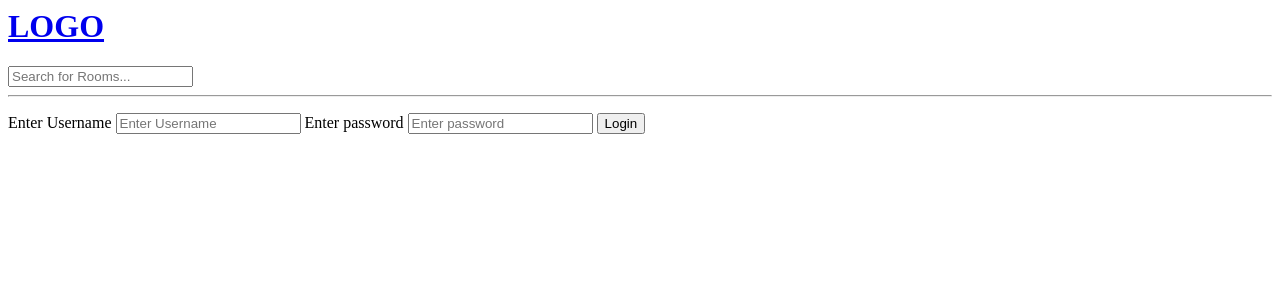
After one commit to datnguyen210/Django-started, a Django app: page /login/ in a window 1280 px wide. The commit adds this page. Shown: the top 300 px of the page. Run offline with Django 4.2, Linux system fonts and the light colour scheme.

Commit message:
Pages restricted

```diff
--- a/base/templates/base/home.html
+++ b/base/templates/base/home.html
@@ -28,9 +28,11 @@
           {{room.id}} -- <a href="{% url 'room' room.id %}"> {{room.name}} </a>
         </h2>
         <span>{{room.topic.name}}</span>
+        {% if request.user == room.host %}
         <a href="{% url 'delete-room' room.id %}">Delete</a>
         <a href="{% url 'update-room' room.id %}">Update</a>
         <hr />
+        {% endif %}
       </div>
 
       {% endfor %}
--- /dev/null
+++ b/base/templates/base/login.html
@@ -0,0 +1,28 @@
+<style>
+
+</style>
+{% extends "main.html" %}
+
+{% block content %}
+
+<div>
+    <form method="POST" action="">
+        {% csrf_token %}
+        <label for="username">Enter Username</label>
+        <input type="text" name="username" placeholder="Enter Username" />
+        <label for="password">Enter password</label>
+        <input type="password" name="password" placeholder="Enter password" />
+        <input type="submit" value="Login" />
+    </form>
+    <div>
+        {% if messages %}
+        <ul class="messages">
+        {% for message in messages %}
+        <li{% if message.tags %} class="{{ message.tags }}"{% endif %}>{{ message }}</li>
+        {% endfor %}
+        </ul>
+        {% endif %}
+    </div>
+</div>
+
+{% endblock content %}
--- a/base/urls.py
+++ b/base/urls.py
@@ -6,5 +6,8 @@ urlpatterns = [
     path('room/<str:id>/', views.room, name="room"),
     path('create-room/', views.createRoom, name = "create-room"),
     path('delete-room/<str:id>/', views.deleteRoom, name="delete-room"),
-    path('update-room/<str:id>/', views.updateRoom, name="update-room")
+    path('update-room/<str:id>/', views.updateRoom, name="update-room"),
+    path('login/', views.userLogin, name="login"),
+    path('logout/', views.userLogout, name="logout")
+
 ]
--- a/base/views.py
+++ b/base/views.py
@@ -1,48 +1,101 @@
+from django.http import HttpResponse
 from django.shortcuts import render, redirect
 from django.db.models import Q
+from django.contrib.auth import login, logout, authenticate
+from django.contrib.auth.models import User
+from django.contrib import messages
+
 
 # Create your views here.
 from .models import Room, Topic
 from .roomForm import RoomForm
 
+
+def userLogin(req):
+    if req.method == "POST":
+        username = req.POST.get('username')
+        password = req.POST.get('password')
+        try:
+            user = User.objects.get(username = username)
+        except:
+            messages.error(req, 'User not found!')
+        user = authenticate(req, username = username, password = password)
+        if user is not None:
+            login(req, user)
+            return redirect('home')
+        else:
+            messages.error(req, "Incorrect password, please try again!")
+    context ={}
+    return render(req, 'base/login.html', context)
+
+def userLogout(req):
+    logout(req)
+    return redirect('login')
+
 def home(req):
-    q = req.GET.get('q') if req.GET.get('q') != None else ''
-    topics = Topic.objects.all()
-    rooms = Room.objects.filter(Q(topic__name__icontains=q) | Q(host__username__icontains=q)| Q(description__icontains=q))
-    context = {"rooms": rooms, 'topics': topics}
-    return render(req, 'base/home.html', context)
+    if req.user.is_authenticated:
+        q = req.GET.get('q') if req.GET.get('q') != None else ''
+        topics = Topic.objects.all()
+        rooms = Room.objects.filter(Q(topic__name__icontains=q) | Q(host__username__icontains=q)| Q(description__icontains=q))
+        context = {"rooms": rooms, 'topics': topics}
+        return render(req, 'base/home.html', context)
+    else:
+        return redirect('login')
 
 
 def room(req, id):
-    room = Room.objects.get(id = id)
-    context = {'room': room}
-    return render(req, 'base/room.html', context)
+    if req.user.is_authenticated:
+        room = Room.objects.get(id = id)
+        context = {'room': room}
+        return render(req, 'base/room.html', context)
+    else:
+        return redirect('login')
+
 
 def createRoom(req):
-    form = RoomForm()
-    if(req.method == "POST"):
-        form = RoomForm(req.POST)
-        if(form.is_valid):
-            form.save()
-            return redirect('home')
-    context = {"form": form}
-    return render(req, 'base/create-room.html', context)
+    if req.user.is_authenticated:
+        form = RoomForm()
+        if(req.method == "POST"):
+            form = RoomForm(req.POST)
+            if(form.is_valid):
+                form.save()
+                return redirect('home')
+        context = {"form": form}
+        return render(req, 'base/create-room.html', context)
+    else:
+        return redirect('login')
+
 
 def deleteRoom(req, id):
-    room = Room.objects.get(id = id)
-    if(req.method == "POST"):
-        room.delete()
-        return redirect('home')
-    context = {"obj": room}
-    return render(req, "base/delete-room.html", context)
+    user = req.user
+    if user.is_authenticated:
+        room = Room.objects.get(id = id)
+        if room.host == user:
+            if req.method == "POST":
+                room.delete()
+                return redirect('home')
+            context = {"obj": room}
+            return render(req, "base/delete-room.html", context)
+        else:
+            return HttpResponse('Not Your Room')
+    else:
+        return redirect('login')
+
 
 def updateRoom(req,id):
-    room = Room.objects.get(id = id)
-    form = RoomForm(instance=room)
-    if(req.method == "POST"):
-        form = RoomForm(req.POST , instance=room)
-        if(form.is_valid):
-            form.save()
-            return redirect('home')
-    context = {"form": form}
-    return render(req, "base/update-room.html", context)
+    user = req.user
+    if user.is_authenticated:
+        room = Room.objects.get(id = id)
+        if room.host == user:
+            form = RoomForm(instance=room)
+            if(req.method == "POST"):
+                form = RoomForm(req.POST , instance=room)
+                if(form.is_valid):
+                    form.save()
+                    return redirect('home')
+            context = {"form": form}
+            return render(req, "base/update-room.html", context)
+        else:
+            return HttpResponse('Not Your Room')
+
+    else: return redirect('login')
--- a/templates/navbar.html
+++ b/templates/navbar.html
@@ -6,4 +6,9 @@
       <input type="text" name="q" placeholder="Search for Rooms..."  />
       <hr />
   </form>
+  {% if request.user.is_authenticated %}
+  <a href="{% url 'logout' %}">
+    <input type="submit" value="Log Out" />
+  </a>
+  {% endif %}
 </div>
```
Also changed, not shown: base/models.py (line endings or trailing spaces), db.sqlite3.
